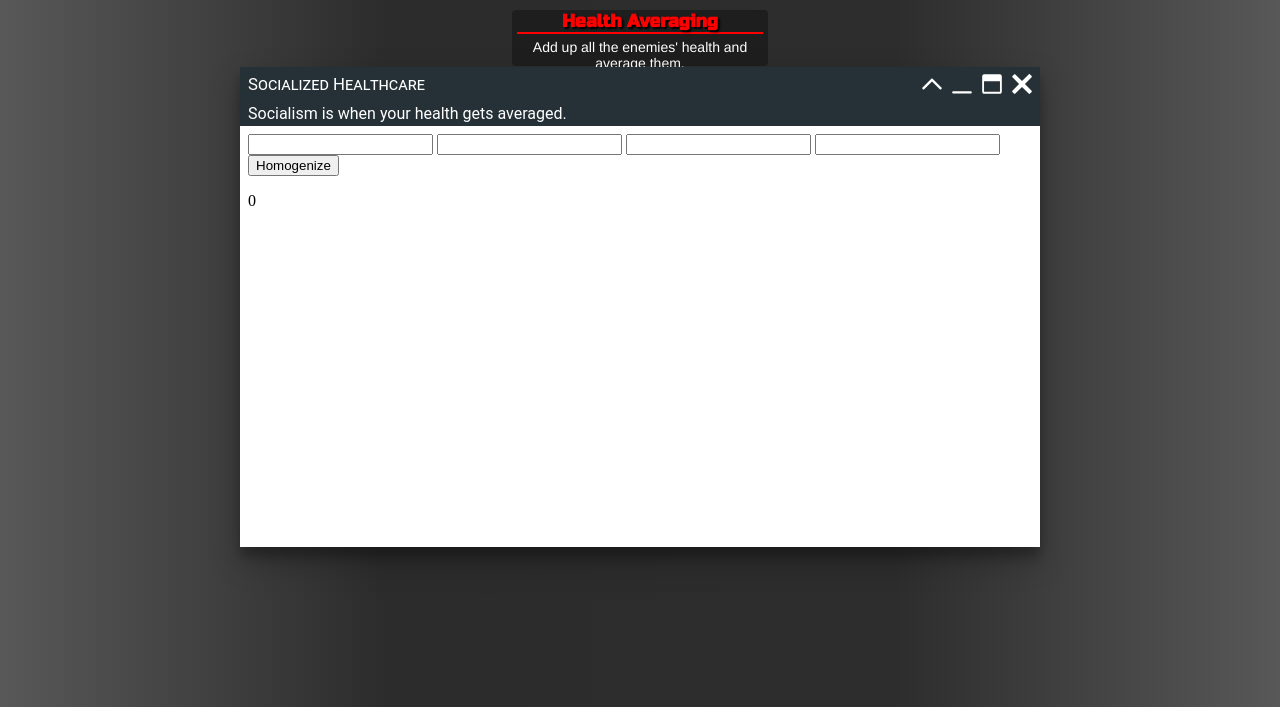
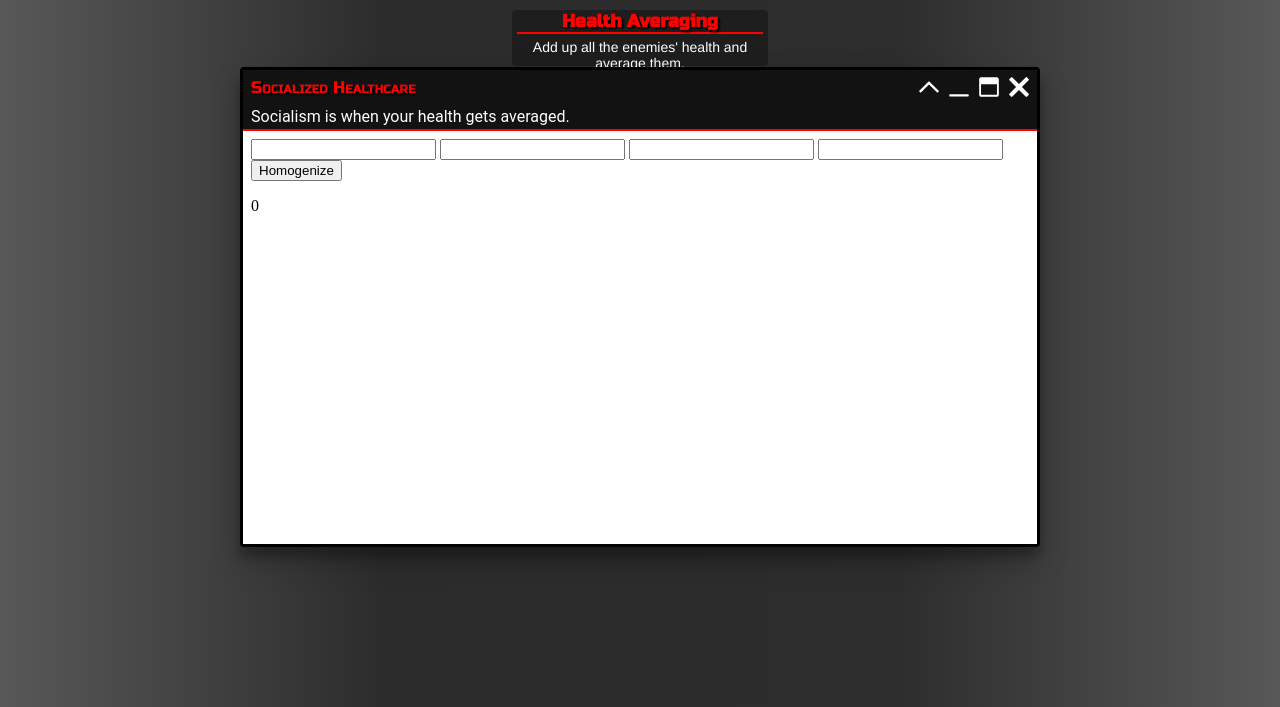
Before and after one commit to dino-inc/MikeyTools, a plain HTML site: page index.html in a window 1280 px wide. Both pictures are taken after a click on the element 640 px from the left and 130 px from the top of the page. Shown: the part 93-800 px from the top of the page. Drawn offline with Linux system fonts and the light colour scheme.

Commit message:
Added jsPanel styling

```diff
--- a/index.html
+++ b/index.html
@@ -11,10 +11,11 @@
     <link rel="preconnect" href="https://fonts.googleapis.com">
     <link rel="preconnect" href="https://fonts.gstatic.com" crossorigin>
     <link href="https://fonts.googleapis.com/css2?family=Russo+One&display=swap" rel="stylesheet">
+    <link href="mainpage.css" rel="stylesheet">
 
-    <link href="mainpage.css" rel="stylesheet">
     <!-- loading jsPanel css -->
-    <link href="jspanel/dist/jspanel.min.css" rel="stylesheet">
+    <link href="jspanel/dist/jspanel.css" rel="stylesheet">
+
 
 </head>
 <body>
--- a/mainpage.css
+++ b/mainpage.css
@@ -51,3 +51,17 @@ body
     margin: 5px;
     border-bottom:solid 2px var(--secondary-color);
 }
+
+/*Why are there so many inline styles that need to be overwritten?
+Probably something in the library I don't know how to configure.*/
+
+.jsPanel-title {
+    color: var(--secondary-color) !important;
+    text-shadow: 2px 2px 2px #000;
+
+}
+
+.jsPanel-hdr {
+    background-color: var(--main-color) !important;
+    border-bottom: solid 2px var(--secondary-color) !important;
+}
--- a/windowManager.js
+++ b/windowManager.js
@@ -13,5 +13,7 @@ function createHealthSumWindow() {
         animateIn: 'jsPanelFadeIn',
         onwindowresize: true,
     });
+
+
     panel.content.innerHTML = "<iframe src = \"./toolpages/healthSum.html\" style=\" width:100%; height:99%; border:none; margin:0; padding:0; overflow:hidden; z-index:999999;\"></iframe>"
 }
```
Also changed, not shown: jspanel/dist/jspanel.css (added), jspanel/dist/jspanel.min.css (deleted).
